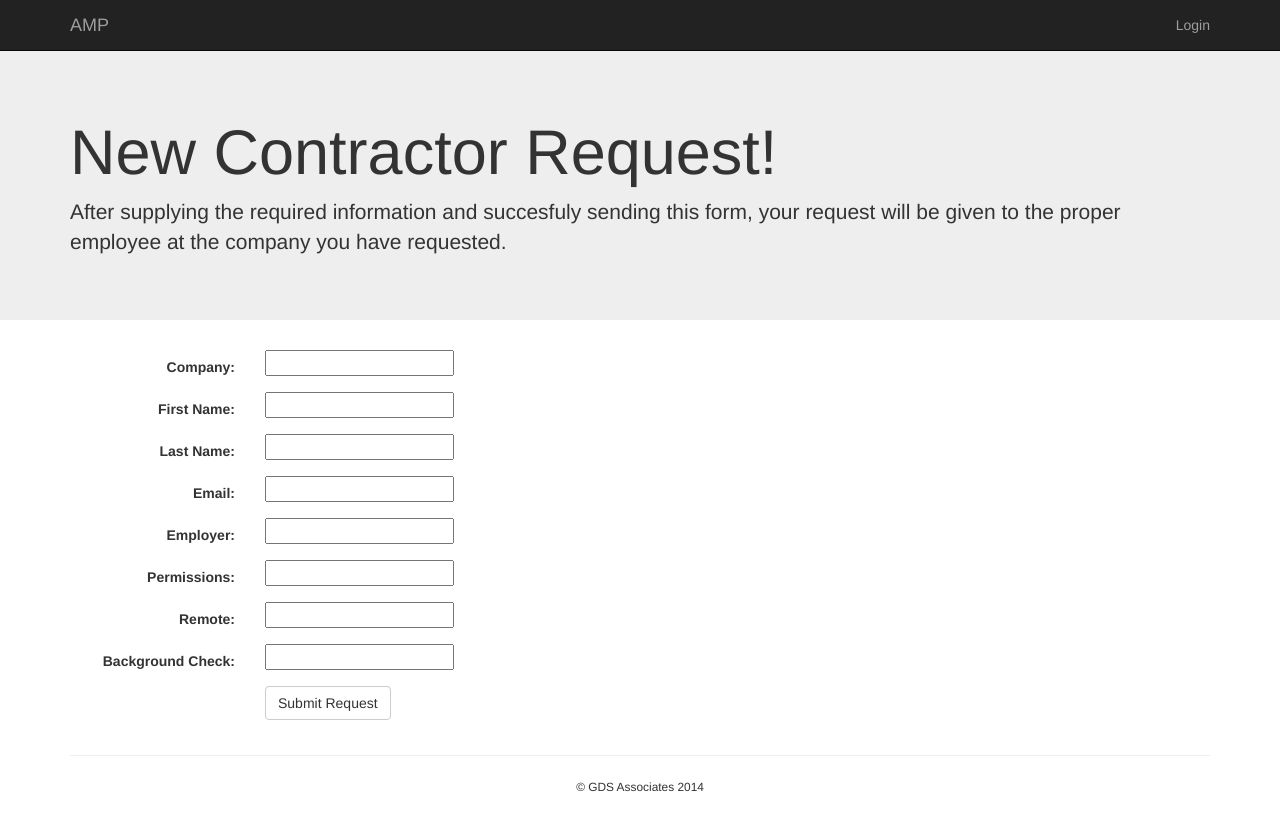
After one commit to jteppinette/amp, a Django app: template app/templates/new_contractor_request.html in a window 1280 px wide. The commit adds this page. Run offline with Django 3.2, Linux system fonts and the light colour scheme; the template is opened without the code that fills it, so the values that code supplies are empty, except form fields; tables that the repository leaves empty hold one stand-in row (values such as "Sample post"); form fields are guessed from the names that the template uses; some libraries are stand-ins or nearby versions.

Commit message:
Added contractor requests.

```diff
--- a/app/templates/home.html
+++ b/app/templates/home.html
@@ -30,7 +30,7 @@
             <div class="col-md-6">
                 <h2>Contractor Requests</h2>
                 <p>If you are a contractor and would like to make a request for specific permissions at a company using AMP, click the button below.</p>
-                <p><a class="btn btn-default" href="#" role="button">Make Contractor Request &raquo;</a></p>
+                <p><a class="btn btn-default" href="{% url 'new_contractor_request' %}" role="button">Make Contractor Request &raquo;</a></p>
 
             </div>
 
--- /dev/null
+++ b/app/templates/new_contractor_request.html
@@ -0,0 +1,112 @@
+{% extends "basenav.html" %}
+
+{% block title %}New Contractor Request | AMP{% endblock %}
+
+{% block content %}
+
+<!-- Jumbotron -->
+<div class="jumbotron">
+    <div class="container">
+        <h1>New Contractor Request!</h1>
+        <p>After supplying the required information and succesfuly sending this form, your request will be given to the proper employee at the company you have requested.</p>
+    </div>
+</div>
+
+<div class="container">
+    <form class="form-horizontal" role="form" method="post">
+        {% csrf_token %}
+
+        {% if form.non_field_errors %}
+        <div class="alert alert-danger" role="alert">{{form.non_field_errors}}</div>
+        {% endif %}
+
+        <div class="form-group">
+            {% if form.company.errors %}
+            <div class="col-sm-offset-2 col-sm-10 alert alert-danger">{{form.company.errors}}</div>
+            {% endif %}
+            <label for="id_company" class="col-sm-2 control-label">Company:</label>
+            <div class="col-sm-10">
+                {{form.company}}
+            </div>
+        </div>
+
+        <div class="form-group">
+            {% if form.first_name.errors %}
+            <div class="col-sm-offset-2 col-sm-10 alert alert-danger">{{form.first_name.errors}}</div>
+            {% endif %}
+            <label for="id_first_name" class="col-sm-2 control-label">First Name:</label>
+            <div class="col-sm-10">
+                {{form.first_name}}
+            </div>
+        </div>
+
+        <div class="form-group">
+            {% if form.last_name.errors %}
+            <div class="col-sm-offset-2 col-sm-10 alert alert-danger">{{form.last_name.errors}}</div>
+            {% endif %}
+            <label for="id_last_name" class="col-sm-2 control-label">Last Name:</label>
+            <div class="col-sm-10">
+                {{form.last_name}}
+            </div>
+        </div>
+
+
+        <div class="form-group">
+            {% if form.email.errors %}
+            <div class="col-sm-offset-2 col-sm-10 alert alert-danger">{{form.email.errors}}</div>
+            {% endif %}
+            <label for="id_email" class="col-sm-2 control-label">Email:</label>
+            <div class="col-sm-10">
+                {{form.email}}
+            </div>
+        </div>
+
+        <div class="form-group">
+            {% if form.employer.errors %}
+            <div class="col-sm-offset-2 col-sm-10 alert alert-danger">{{form.employer.errors}}</div>
+            {% endif %}
+            <label for="id_employer" class="col-sm-2 control-label">Employer:</label>
+            <div class="col-sm-10">
+                {{form.employer}}
+            </div>
+        </div>
+
+        <div class="form-group">
+            {% if form.permissions.errors %}
+            <div class="col-sm-offset-2 col-sm-10 alert alert-danger">{{form.permissions.errors}}</div>
+            {% endif %}
+            <label for="id_permissions" class="col-sm-2 control-label">Permissions:</label>
+            <div class="col-sm-10">
+                {{form.permissions}}
+            </div>
+        </div>
+
+        <div class="form-group">
+            {% if form.remote.errors %}
+            <div class="col-sm-offset-2 col-sm-10 alert alert-danger">{{form.remote.errors}}</div>
+            {% endif %}
+            <label for="id_remote" class="col-sm-2 control-label">Remote:</label>
+            <div class="col-sm-10">
+                {{form.remote}}
+            </div>
+        </div>
+
+        <div class="form-group">
+            {% if form.background_check.errors %}
+            <div class="col-sm-offset-2 col-sm-10 alert alert-danger">{{form.background_check.errors}}</div>
+            {% endif %}
+            <label for="id_background_check" class="col-sm-2 control-label">Background Check:</label>
+            <div class="col-sm-10">
+                {{form.background_check}}
+            </div>
+        </div>
+
+        <div class="form-group">
+            <div class="col-sm-offset-2 col-sm-10">
+              <button type="submit" class="btn btn-default">Submit Request</button>
+            </div>
+        </div>
+    </form>
+</div>
+
+{% endblock %}
--- a/app/urls.py
+++ b/app/urls.py
@@ -19,5 +19,6 @@ urlpatterns = patterns('',
 
     # Requests
     url(r'^requests/employee/new/$', views.NewEmployeeRequest.as_view(), name='new_employee_request'),
+    url(r'^requests/contractor/new/$', views.NewContractorRequest.as_view(), name='new_contractor_request'),
     url(r'^requests/success/$', views.request_success),
 )
```
Also changed, not shown: app/views.py (+19 -0 lines).
